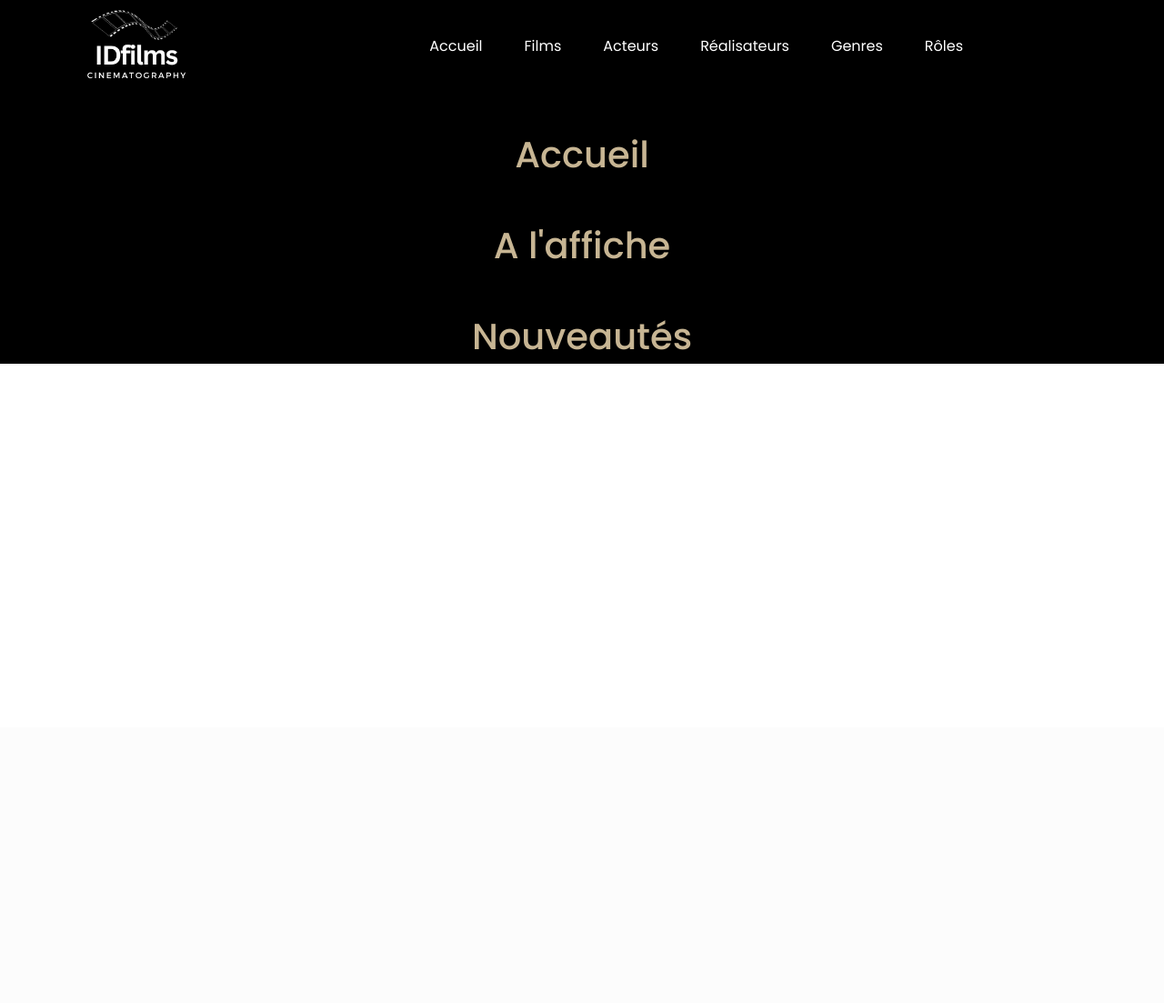
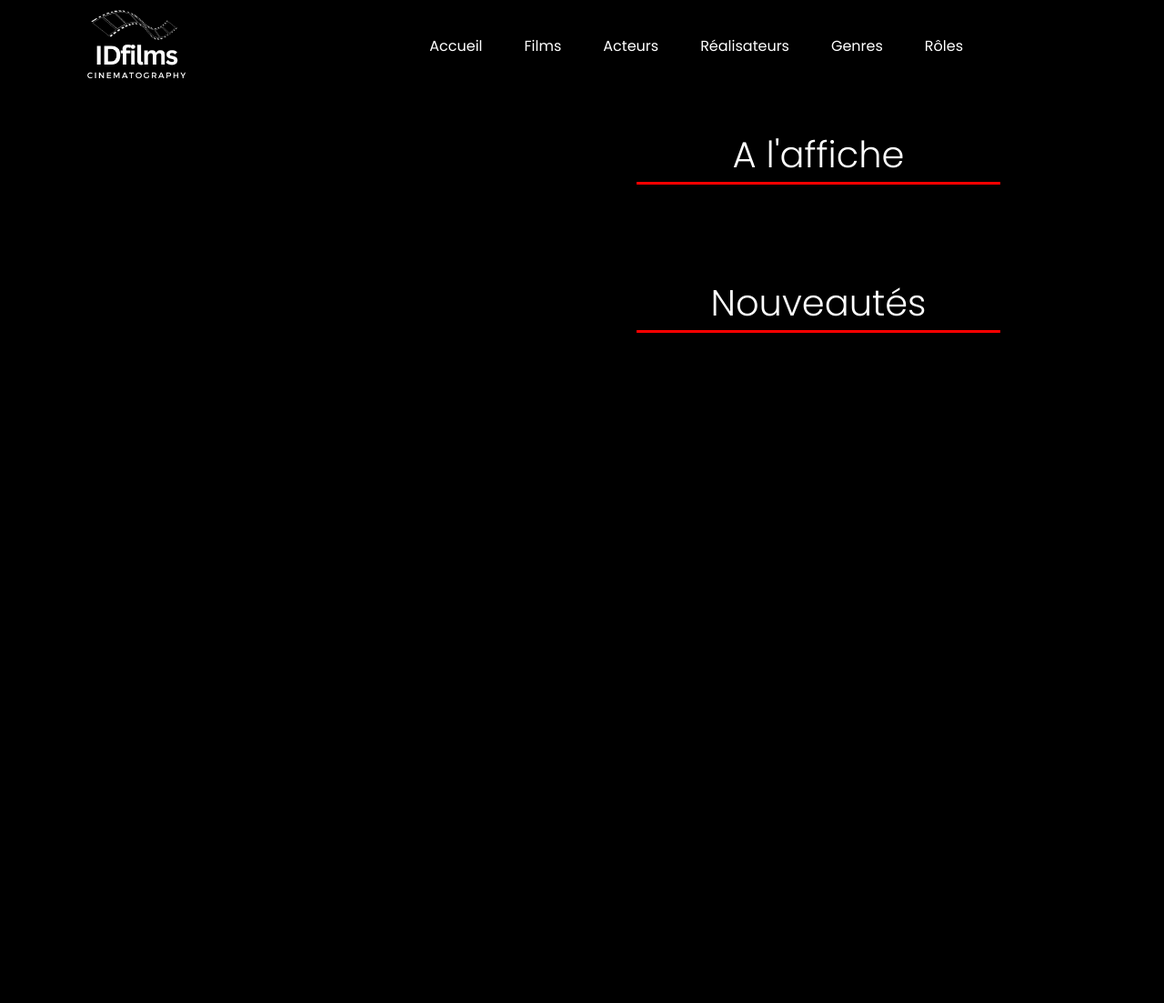
Before and after one commit to hjrayd/exo_cinema, a PHP site: template view/accueil.php in a window 1280 px wide. Shown: the whole page at 91% size. Before the commit the page ends 400 px from the top, so only its background shows below. Run offline with PHP 8.4, Linux system fonts and the light colour scheme; the template is opened without the code that fills it, so the values that code supplies are empty.

Commit message:
accueil css -> finished

```diff
--- a/controller/CinemaController.php
+++ b/controller/CinemaController.php
@@ -8,7 +8,7 @@
         public function accueil() {
             $pdo = Connect::seConnecter();
 
-            $requete = $pdo->query("SELECT id_film, titre, note, afficheFilm FROM film
+            $requete = $pdo->query("SELECT id_film, titre, note, resume,  afficheFilm  FROM film
             ORDER BY note DESC
             LIMIT 3");
 
--- a/public/css/style.css
+++ b/public/css/style.css
@@ -8,16 +8,18 @@
           margin: 0;
           padding: 0;
           box-sizing: border-box;
-        scroll-padding-top: 2rem;
+
       }
 
         #wrapper {
           background-color: black;
+          min-height: 100vh;
         }
 
       header {
       height: 100px;
        width: 100%;
+       margin-bottom: 40px;
         display: flex;
         align-items: center;
         justify-content: space-between;
@@ -60,35 +62,10 @@
       }
 
       p {
-
-          margin-bottom: 20px;
+        color: white;
 
       }
 
-      h1, h2, th{
-
-        font-weight: 500;
-    }
-
-    h1, h2, p {
-        margin-top: 40px;
-        text-align: center;
-    }
-
-    th, td {
-        border-bottom: 1px solid #dddd
-      }
-
-    th, h2 {
-      color: #C7B593;
-    }
-
-      table {
-        justify-content: center;
-        text-align: center;
-        align-items: center;
-        width: 100%;
-      }
 
        li {
           display: inline;
@@ -120,28 +97,70 @@
           box-shadow: rgba(100, 100, 111, 0.2) 0px 7px 29px 0px;
           transition: 0.9s;}
 
+         h2 {
+    color: white;
 
+    font-size: 40px;
+    font-weight: 300;
+
+    border-bottom: 3px solid red;
+    width: 400px;
+    text-align: center;
+    margin-left: 700px;
+    margin-bottom: 100px;
+
+   }
           /*--------------------------------------------------------------------------------------------------------------------------------------------------------
           ------------------------------------------------------------------------------------ACCUEIL CSS--------------------------------------------------------------------
           --------------------------------------------------------------------------------------------------------------------------------------------------------
           --------------------------------------------------------------------------------------------------------------------------------------------------------*/
+   .container {
+      width: 100%;
+      min-height: 640px;
+      position: relative;
+      display: flex;
+      align-items: center;
+      background: rgb(2, 3, 7, 0.5);
+   }
 
-          .titre {
-            display: flex;
-            justify-content: center;
-            align-items: center;
-            flex-direction: row;
+   .container img {
+    position: absolute;
+    width: 100%;
+    height: 100%;
+    object-fit: contain;
+   object-position: right;
+   padding-right: 200px;
+    z-index: -1;
+   }
+
+  .home h2 {
+
+  }
+   .home-text
+   {
+    text-align: justify;
+    width: 600px;
+    padding-top: 30px;
+    padding-left: 60px;
+   }
+
+   .titre-film {
+    font-size: 50px;
+   }
+
+   .home-text a {
+    background-color: red;
+    border-radius: 20px;
+    padding: 15px;
 
    }
 
-          #wrapper h2 {
-            font-size: 40px;
+   .home-text a:hover {
+    opacity: 0.7;
    }
 
-          .test {
-             display: flex;
-           flex-direction: column;
-           padding: 50px;
+    .home-text p {
+      margin-bottom: 40px;
     }
 
    .nouveautes {
--- /dev/null
+++ b/public/js/script.js
@@ -0,0 +1,6 @@
+var swiper = new Swiper(".home", {
+    navigation: {
+      nextEl: ".swiper-button-next",
+      prevEl: ".swiper-button-prev",
+    },
+  });
--- a/view/accueil.php
+++ b/view/accueil.php
@@ -4,21 +4,28 @@ ob_start();
 ?>
 
 <div id="wrapper">
-   <h2> A l'affiche</h2>
 
 
-         <div class="titre">
+      <section class="home swiper" id="home">
+
+         <div class="swiper-wrapper">
             <?php
             foreach($requete->fetchAll() as $aLaffiche) { ?>
-            <div class="test">
+            <div class="swiper-slide container">
                <img src="<?= $aLaffiche["afficheFilm"]?>" alt="Affiche du Film">
-               <a href="index.php?action=detailFilm&id=<?= $aLaffiche["id_film"] ?>"><?= $aLaffiche["titre"] ?></a>
-               <p> <?= $aLaffiche["note"] ?>/5 </p>
+               <div class="home-text">
+                  <p class="titre-film"><?= $aLaffiche["titre"] ?></p>
+                  <p class="resume-film"> Résumé : <?= $aLaffiche["resume"] ?></p>
+                  <p>Note: <?= $aLaffiche["note"] ?>/5 </p>
+                  <a href="index.php?action=detailFilm&id=<?=$aLaffiche["id_film"]?>">Détails du film</a>
+               </div>
+               <div class="swiper-button-next"></div>
+               <div class="swiper-button-prev"></div>
             </div>
                <?php } ?>
          </div>
-
-         <h2> Nouveautés </h2>
+</section>
+         <h2 class="nouveaute-titre"> Nouveautés </h2>
 
             <div class="nouveautes">
                <?php
@@ -35,6 +42,6 @@ ob_start();
 <?php
 
 $titre = "Accueil";
-$titre_secondaire = "Accueil";
+$titre_secondaire = "A l'affiche";
 $contenu = ob_get_clean();
 require "template.php";
--- a/view/template.php
+++ b/view/template.php
@@ -4,6 +4,7 @@
     <meta charset="UTF-8">
     <meta name="viewport" content="width=device-width, initial-scale=1.0">
     <link rel="stylesheet" href="public/css/style.css">
+    <link rel="stylesheet" href="https://cdn.jsdelivr.net/npm/swiper@11/swiper-bundle.min.css" />
     <link rel="preconnect" href="https://fonts.googleapis.com">
     <link rel="preconnect" href="https://fonts.gstatic.com" crossorigin>
     <link href="https://fonts.googleapis.com/css2?family=Poppins:ital,wght@0,100;0,200;0,300;0,400;0,500;0,600;0,700;0,800;0,900;1,100;1,200;1,300;1,400;1,500;1,600;1,700;1,800;1,900&display=swap" rel="stylesheet">
@@ -33,6 +34,8 @@
         <?= $contenu ?>
     </main>
 </div>
+<script src="https://cdn.jsdelivr.net/npm/swiper@11/swiper-bundle.min.js"></script>
+<script src="public/js/script.js"></script>
 </body>
 
 </html>
```
Also changed, not shown: other parts of public/css/style.css (+8 -32 lines). Lines whose indentation alone changed are shown as unchanged.
